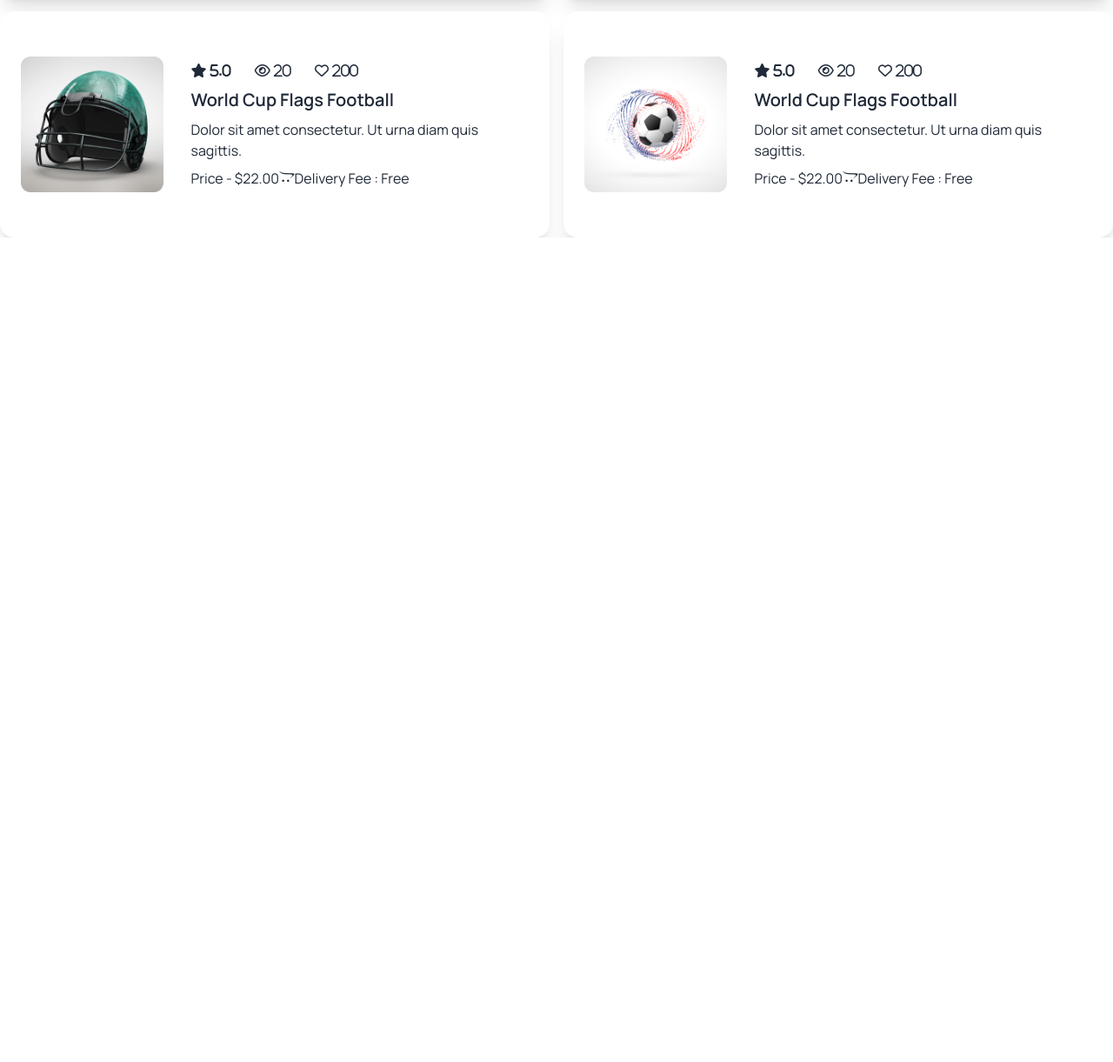
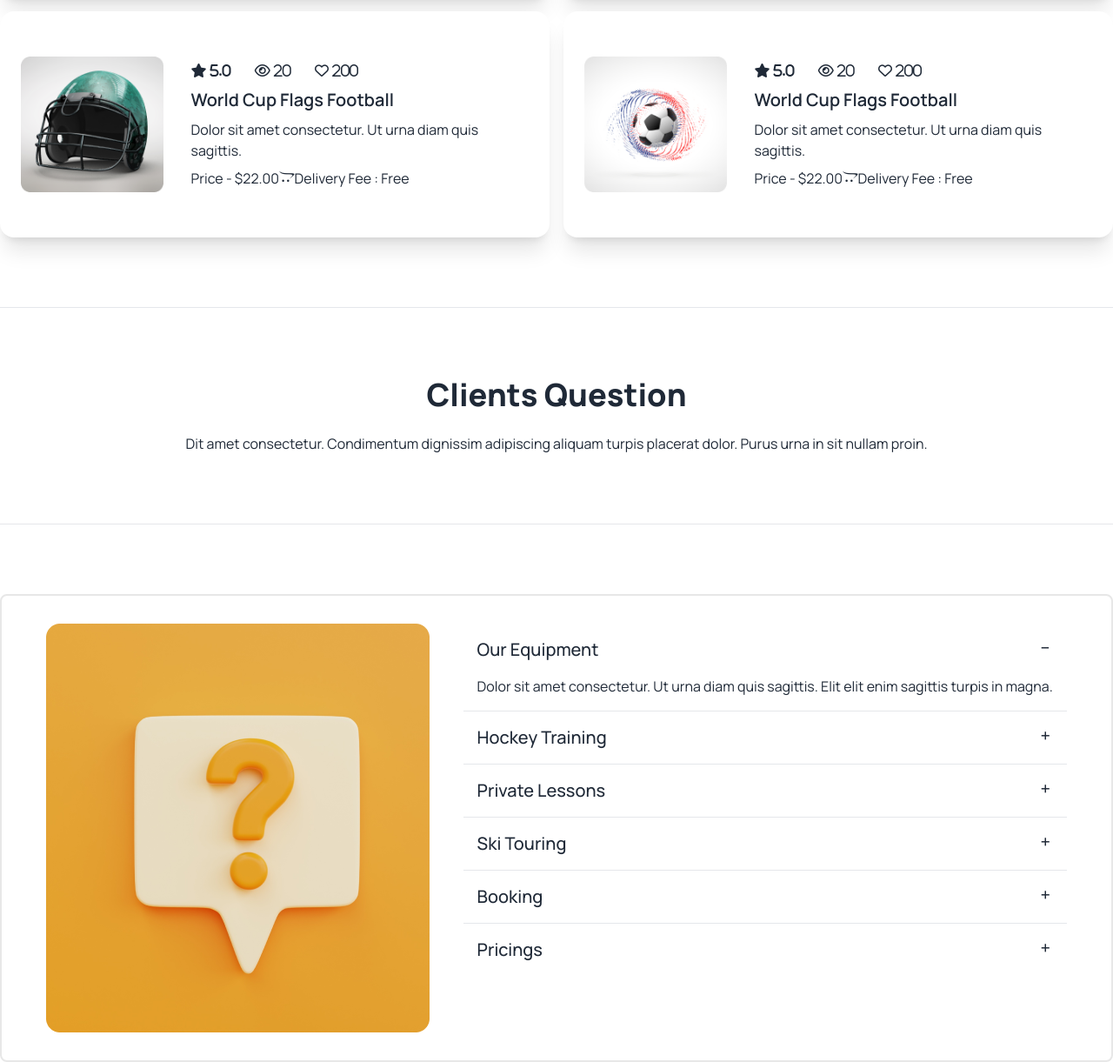
Before and after one commit to jrazad10/B9A3-Assignment3, a plain HTML site: page index.html in a window 1280 px wide. Shown: the part 3429-4650 px from the top of the page at 87% size. Before the commit the page ends 3702 px from the top, so only its background shows below. Drawn offline with nearby package versions, Linux system fonts and the light colour scheme.

Commit message:
client section updated with responsive for small devices

```diff
--- a/index.html
+++ b/index.html
@@ -201,7 +201,7 @@
 
     <!-- products section  -->
 
-    <section>
+    <section class="mb-20">
         <hr class="mb-10 lg:mb-20">
         <div class="text-center space-y-6 mb-20">
             <h1 class="text-2xl lg:text-4xl font-extrabold">Our New Products</h1>
@@ -221,7 +221,7 @@
                     </div>
                     <h2 class="card-title">World Cup Flags Football</h2>
                     <p>Dolor sit amet consectetur. Ut urna diam quis sagittis. </p>
-                    <div class="flex">
+                    <div class="flex justify-between">
                         <h2>Price - $22.00</h2>
                         <div class="flex">
                             <i class="fa-brands fa-opencart text-sm"></i>
@@ -330,6 +330,88 @@
 
     </section>
 
+    <!-- clients question  -->
+
+    <section>
+        <hr class="mb-10 lg:mb-20">
+        <div class="text-center space-y-6 mb-20">
+            <h1 class="text-2xl lg:text-4xl font-extrabold">Clients Question</h1>
+            <p>Dit amet consectetur. Condimentum dignissim adipiscing aliquam turpis placerat dolor. Purus urna in sit
+                nullam proin. </p>
+        </div>
+        <hr class="mb-20">
+
+        <div class=" p-8 border-2 border-[#1313181a] rounded-lg">
+            <div class="lg:flex justify-around">
+                <div>
+                    <img src="Images/11.png" alt="">
+                </div>
+                <div class="">
+                    <div class="collapse collapse-plus">
+                        <input type="radio" name="my-accordion-3" checked="checked" />
+                        <div class="collapse-title text-xl font-medium">
+                            Our Equipment
+                        </div>
+                        <div class="collapse-content">
+                            <p>Dolor sit amet consectetur. Ut urna diam quis sagittis. Elit elit enim sagittis turpis in magna.</p>
+                        </div>
+                    </div>
+                    <hr>
+                    <div class="collapse collapse-plus">
+                        <input type="radio" name="my-accordion-3" />
+                        <div class="collapse-title text-xl font-medium">
+                            Hockey Training
+                        </div>
+                        <div class="collapse-content">
+                            <p>Dolor sit amet consectetur. Ut urna diam quis sagittis. Elit elit enim sagittis turpis in magna.</p>
+                        </div>
+                    </div>
+                    <hr>
+                    <div class="collapse collapse-plus ">
+                        <input type="radio" name="my-accordion-3" />
+                        <div class="collapse-title text-xl font-medium">
+                            Private Lessons
+                        </div>
+                        <div class="collapse-content">
+                            <p>Dolor sit amet consectetur. Ut urna diam quis sagittis. Elit elit enim sagittis turpis in magna.</p>
+                        </div>
+                    </div>
+                    <hr>
+                    <div class="collapse collapse-plus ">
+                        <input type="radio" name="my-accordion-3" />
+                        <div class="collapse-title text-xl font-medium">
+                            Ski Touring
+                        </div>
+                        <div class="collapse-content">
+                            <p>Dolor sit amet consectetur. Ut urna diam quis sagittis. Elit elit enim sagittis turpis in magna.</p>
+                        </div>
+                    </div>
+                    <hr>
+                    <div class="collapse collapse-plus ">
+                        <input type="radio" name="my-accordion-3" />
+                        <div class="collapse-title text-xl font-medium">
+                            Booking
+                        </div>
+                        <div class="collapse-content">
+                            <p>Dolor sit amet consectetur. Ut urna diam quis sagittis. Elit elit enim sagittis turpis in magna.</p>
+                        </div>
+                    </div>
+                    <hr>
+                    <div class="collapse collapse-plus ">
+                        <input type="radio" name="my-accordion-3" />
+                        <div class="collapse-title text-xl font-medium">
+                            Pricings
+                        </div>
+                        <div class="collapse-content">
+                            <p>Dolor sit amet consectetur. Ut urna diam quis sagittis. Elit elit enim sagittis turpis in magna.</p>
+                        </div>
+                    </div>
+                </div>
+            </div>
+
+        </div>
+
+    </section>
 </body>
 
 </html>
```
